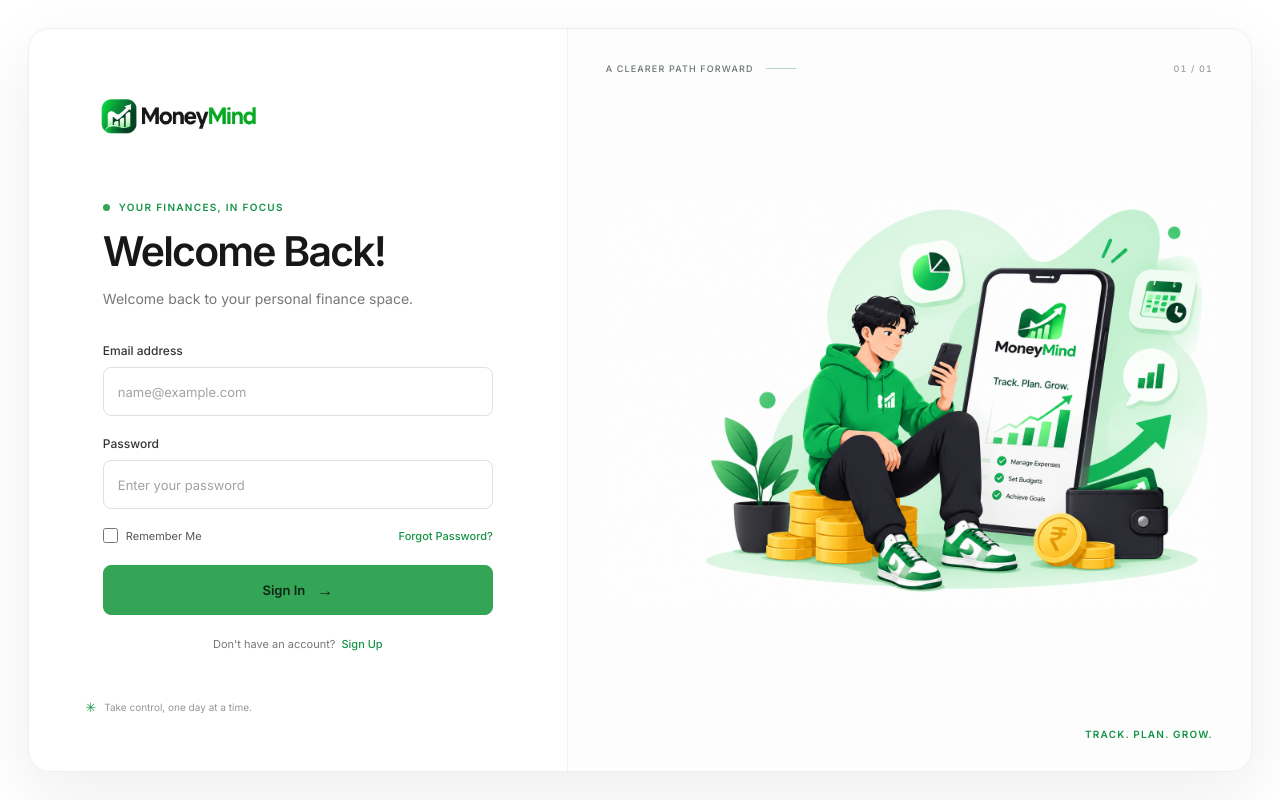
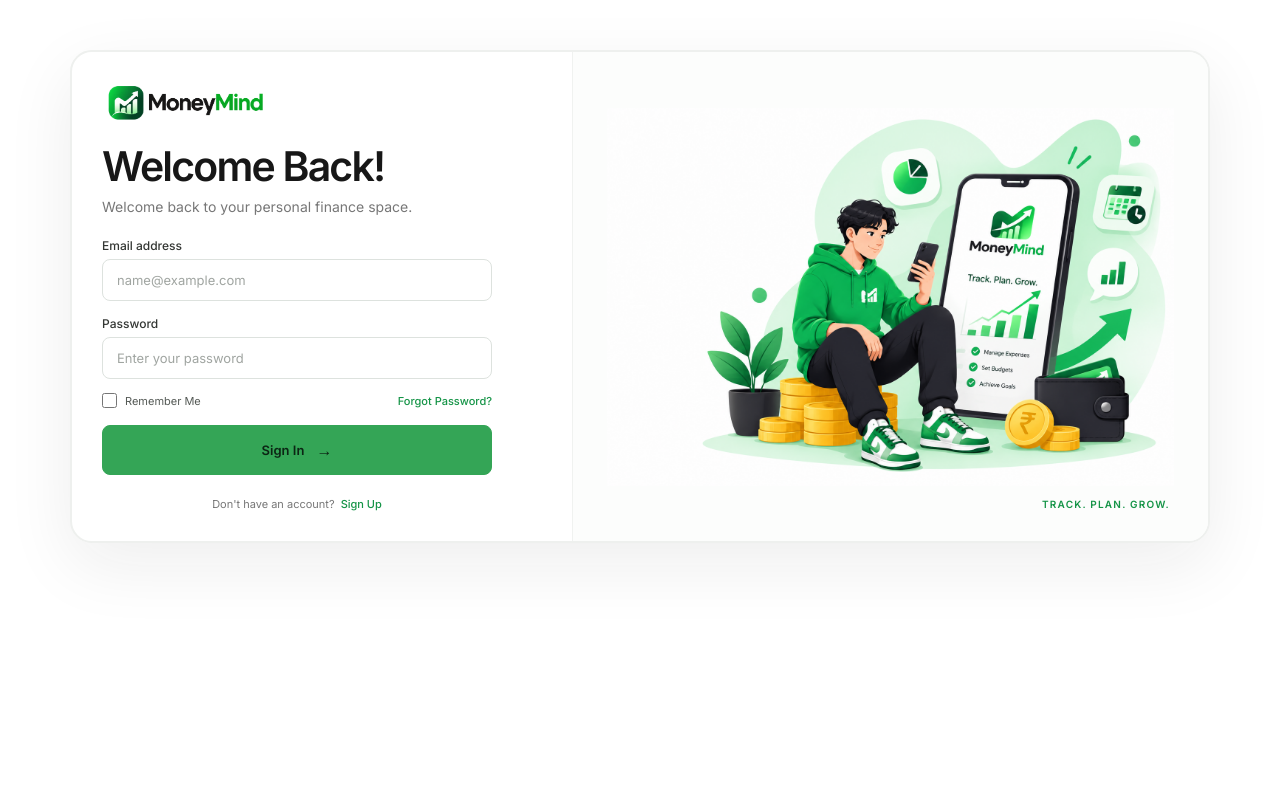
Before and after one commit to himanshu-kamboz/moneyMind, a plain HTML site: page index.html in a window 1280 px wide. Drawn offline with Linux system fonts and the light colour scheme.

Commit message:
now it is looking good

```diff
--- a/index.html
+++ b/index.html
@@ -22,7 +22,6 @@
             </header>
 
             <div class="form-content">
-                <p class="welcome-label"><span></span> Your finances, in focus</p>
                 <h1 id="login-title">Welcome Back!</h1>
                 <p class="intro">Welcome back to your personal finance space.</p>
 
@@ -51,18 +50,9 @@
                 <p class="signup-prompt">Don't have an account? <a class="text-link" href="#">Sign Up</a></p>
             </div>
 
-            <footer class="form-footer">
-                <span class="secure-mark" aria-hidden="true">✳</span>
-                <span>Take control, one day at a time.</span>
-            </footer>
         </section>
 
         <aside class="visual-panel" aria-label="MoneyMind personal finance illustration">
-            <div class="visual-heading">
-                <span class="visual-kicker">A clearer path forward</span>
-                <span class="visual-rule"></span>
-                <span class="visual-index">01 / 01</span>
-            </div>
             <img class="finance-illustration"
                 src="images/MoneyMind%20side_image.png"
                 alt="A person using MoneyMind to plan and track their finances">
--- a/style.css
+++ b/style.css
@@ -16,13 +16,14 @@
 html {
     min-height: 100%;
     background: var(--white);
+    overflow: hidden;
 }
 
 body {
     min-height: 100vh;
     min-height: 100svh;
     margin: 0;
-    padding: 28px;
+    padding: 50px;
     background: var(--white);
     color: var(--black);
     font-family: "Inter", Arial, sans-serif;
@@ -36,12 +37,12 @@ a {
 
 .login-shell {
     display: grid;
-    width: min(1320px, 100%);
-    min-height: min(820px, calc(100svh - 56px));
+    width: min(1150px, calc(100% - 40px));
+    min-height: 420px;
     grid-template-columns: minmax(390px, 0.88fr) minmax(0, 1.12fr);
     overflow: hidden;
     margin-inline: auto;
-    border: 1px solid #EEF0EE;
+    border: 2px solid #EEF0EE;
     border-radius: 22px;
     background: var(--white);
     box-shadow: 0 22px 68px rgba(23, 23, 23, 0.075);
@@ -49,14 +50,13 @@ a {
 
 .form-panel {
     display: flex;
-    min-width: 0;
     flex-direction: column;
-    padding: clamp(32px, 4.4vw, 64px);
+    padding: 20px;
 }
 
 .brand-header {
     display: flex;
-    align-items: flex-start;
+    align-items: center;
 }
 
 .brand {
@@ -74,27 +74,7 @@ a {
 
 .form-content {
     width: min(100%, 390px);
-    margin: auto;
-    padding: 48px 0;
-}
-
-.welcome-label {
-    display: inline-flex;
-    align-items: center;
-    gap: 9px;
-    margin: 0 0 15px;
-    color: var(--deep-green);
-    font-size: 10px;
-    font-weight: 600;
-    letter-spacing: 1.3px;
-    text-transform: uppercase;
-}
-
-.welcome-label span {
-    width: 7px;
-    height: 7px;
-    border-radius: 50%;
-    background: var(--green);
+    margin: 10px;
 }
 
 h1 {
@@ -107,7 +87,7 @@ h1 {
 }
 
 .intro {
-    margin: 12px 0 0;
+    margin: 5px 0 0;
     color: var(--grey);
     font-size: 14px;
     line-height: 1.7;
@@ -115,13 +95,13 @@ h1 {
 
 .login-form {
     display: grid;
-    gap: 20px;
-    margin-top: 32px;
+    gap: 15px;
+    margin-top: 19px;
 }
 
 .field {
     display: grid;
-    gap: 9px;
+    gap: 6px;
 }
 
 .field > label {
@@ -132,7 +112,7 @@ h1 {
 
 .field input {
     width: 100%;
-    height: 49px;
+    height: 42px;
     padding: 0 14px;
     border: 1px solid #DDE2DE;
     border-radius: 8px;
@@ -248,14 +228,6 @@ h1 {
     margin-left: 3px;
 }
 
-.form-footer {
-    display: flex;
-    align-items: center;
-    gap: 8px;
-    color: #929792;
-    font-size: 10px;
-}
-
 .secure-mark {
     color: var(--deep-green);
     font-size: 13px;
@@ -265,14 +237,14 @@ h1 {
     position: relative;
     display: flex;
     min-width: 0;
-    min-height: 660px;
+    min-height: 420px;
     flex-direction: column;
     align-items: center;
     justify-content: center;
     overflow: hidden;
     border-left: 1px solid #F0F2F0;
     background: #FCFDFC;
-    padding: 66px 34px 62px;
+    padding: 40px 34px ;
 }
 
 .visual-heading {
```
